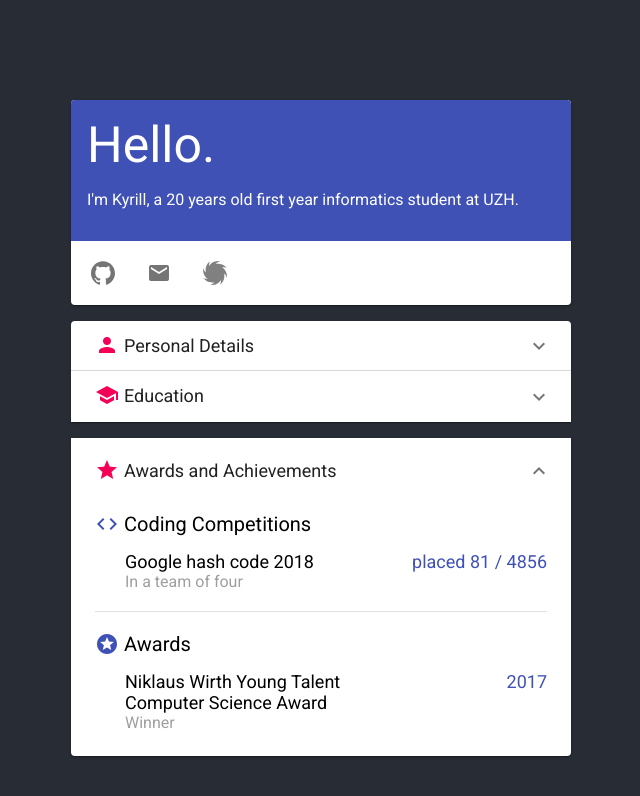
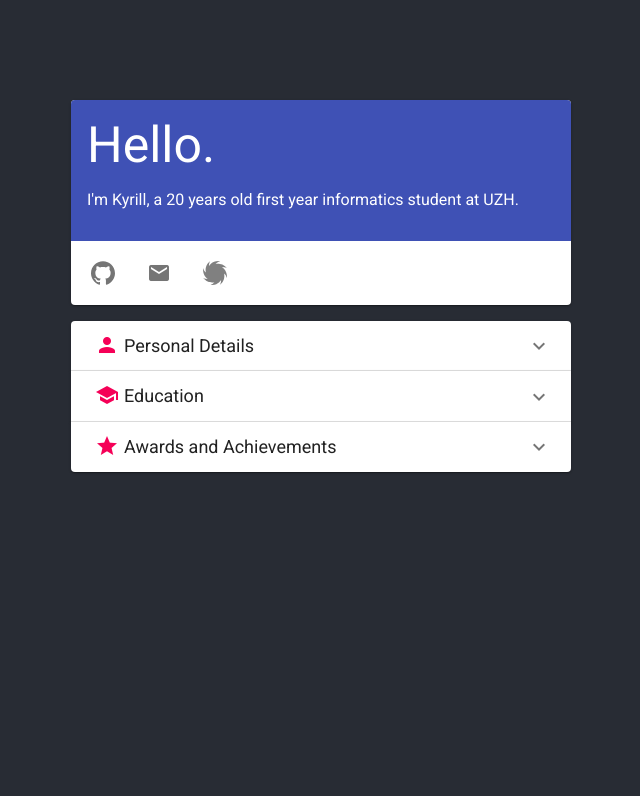
Before and after one commit to realChesta/homepage-v2, a React (Create React App) app: page / in a window 1280 px wide. Shown: the top 796 px of the page, without its empty margins (319-959 px from the left). Built offline with nearby package versions, Linux system fonts and the light colour scheme.

Commit message:
Removed expansion state from AwardsPanel

```diff
--- a/src/js/AwardsPanel.js
+++ b/src/js/AwardsPanel.js
@@ -20,7 +20,7 @@ class AwardsPanel extends Component {
         const disabledText = this.props.theme.palette.text.disabled;
 
         return (
-            <ExpansionPanel expanded="true">
+            <ExpansionPanel>
                 <ExpansionPanelSummary expandIcon={<Icon>expand_more</Icon>}>
                     <Icon color="secondary">star</Icon>
                     <Typography style={{ marginLeft: "5px", fontSize: "18px", fontWeight: "regular" }}>
```
